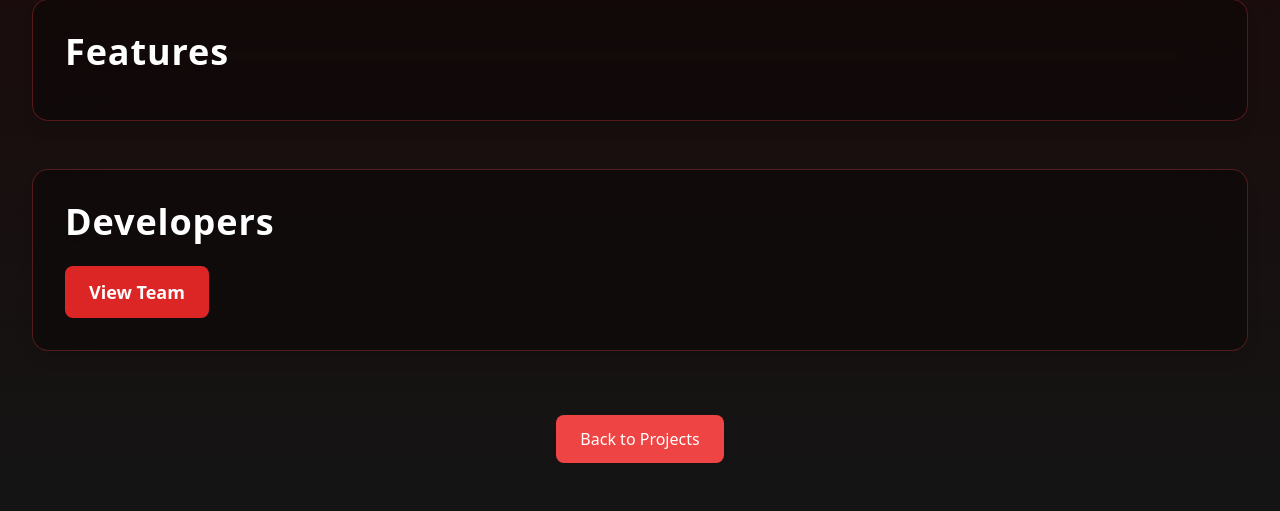
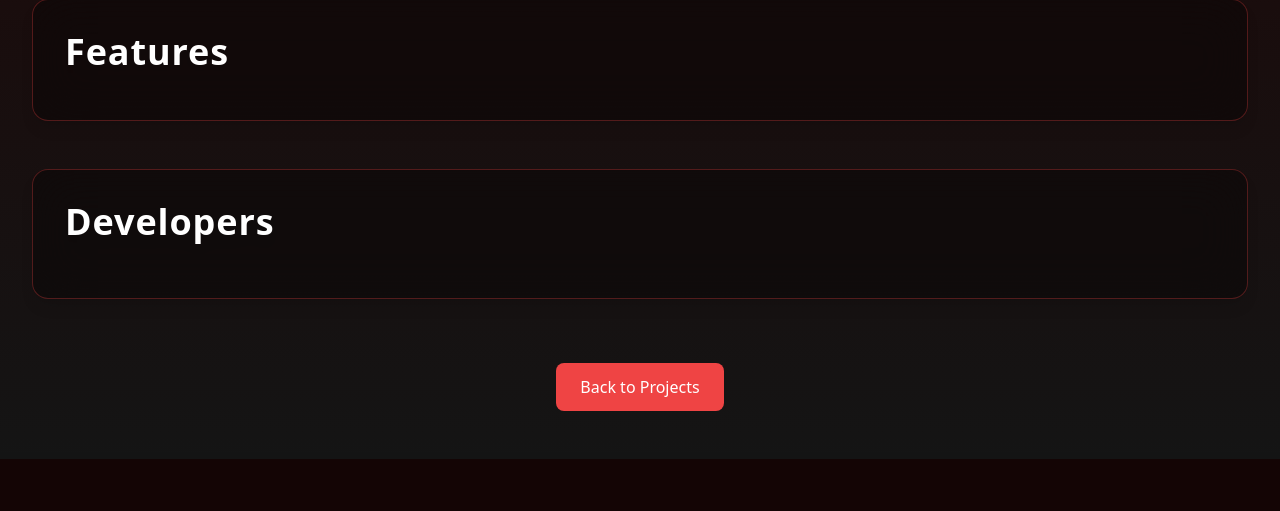
Before and after one commit to Dedicated-IT-Developers/did-official-website, a Django app: page /view_projects/1/ in a window 1280 px wide. Shown: the part 1031-1542 px from the top of the page. After the commit the page ends 1490 px from the top, so only its background shows below. Run offline with Django 5.2, Linux system fonts and the light colour scheme; data comes from the database, SQL or seed files in the repository; some libraries are stand-ins or nearby versions.

Commit message:
sm chngs

```diff
--- a/abouts/templates/projects.html
+++ b/abouts/templates/projects.html
@@ -210,7 +210,7 @@
           features: {{ project.features|safe }},
           teamMembers: [
             {% for developer in project.projectdeveloper_set.all %}
-            "{{ developer.team.name }} - {{ developer.role }}",
+            "{{ developer.team.name }}  ( {{ developer.role }} )",
             {% endfor %}
           ],
         },
--- a/abouts/templates/view_projects.html
+++ b/abouts/templates/view_projects.html
@@ -273,11 +273,6 @@
                 id="team-members"
                 class="text-base sm:text-lg text-gray-300 mb-6"
               ></p>
-              <a
-                href="team.html"
-                class="inline-block bg-red-600 text-white px-6 py-3 rounded-lg hover:bg-red-700 transition-colors duration-300 text-base sm:text-lg font-semibold"
-                >View Team</a
-              >
             </div>
             <div
               class="absolute inset-0 border border-transparent rounded-2xl transition-all duration-300 hover:border-red-500/60"
@@ -503,7 +498,7 @@
         });
 
         document.getElementById("team-members").textContent =
-          project.teamMembers.join(", ");
+          project.teamMembers.join(" | ");
 
         if (project.images && project.images.length > 0) {
           initializeGalleryCarousel(project.images);
```
